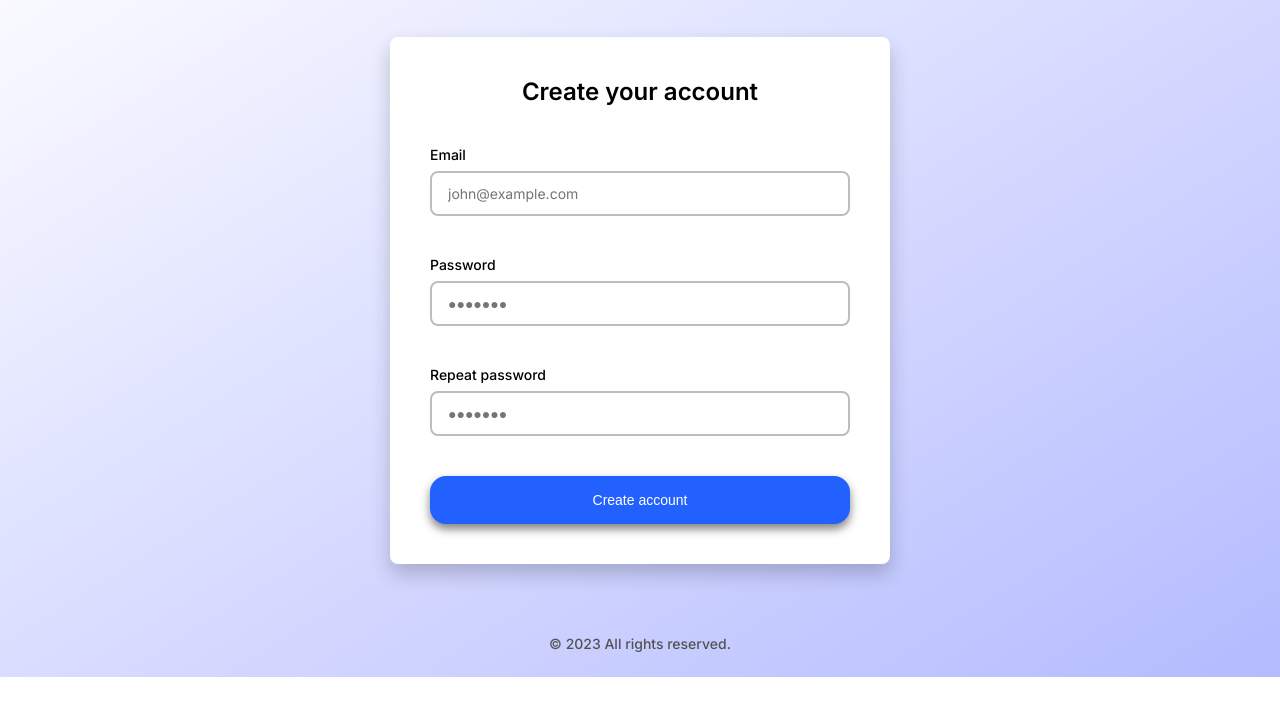
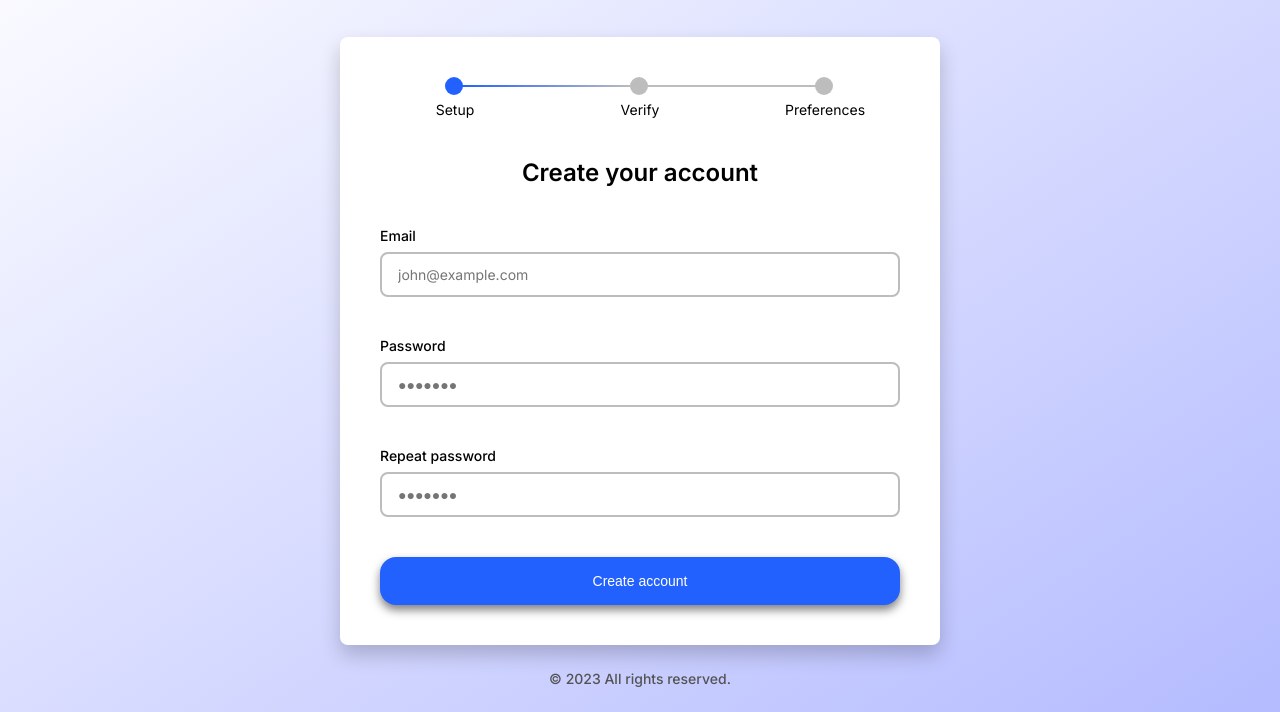
Before and after one commit to dichlorodiphen/dailyui, a website: page 001/index.html in a window 1280 px wide. Shown: the part 123-835 px from the top of the page. Before the commit the page ends 800 px from the top, so only its background shows below. Drawn offline with nearby package versions, Linux system fonts and the light colour scheme; files that its build step writes are made by us from their sources.

Commit message:
001: Finish styling progress bar

```diff
--- a/001/index.html
+++ b/001/index.html
@@ -12,12 +12,34 @@
 
         <main>
             <div class="content">
-                <div class="progress-bar"></div>
+                <!-- Progress bar -->
+                <div class="progress-bar">
+                    <div
+                        class="progress-bar__circle progress-bar__circle--active"
+                    ></div>
+                    <p class="progress-bar__text progress-bar__text--1">
+                        Setup
+                    </p>
+                    <div
+                        class="progress-bar__line progress-bar__line--active"
+                    ></div>
+                    <div class="progress-bar__circle"></div>
+                    <p class="progress-bar__text progress-bar__text--2">
+                        Verify
+                    </p>
+                    <div class="progress-bar__line"></div>
+                    <div class="progress-bar__circle"></div>
+                    <p class="progress-bar__text progress-bar__text--3">
+                        Preferences
+                    </p>
+                </div>
 
                 <div class="signup">
                     <!-- Form -->
                     <form class="form" action="#">
-                        <h2 class="heading-2 form__heading">Create your account</h2>
+                        <h2 class="heading-2 form__heading">
+                            Create your account
+                        </h2>
 
                         <!-- Email -->
                         <div class="form__group">
--- a/001/sass/_layout.scss
+++ b/001/sass/_layout.scss
@@ -5,9 +5,13 @@ body {
 
 .content {
     // Spacing
-    width: 50rem;
+    width: 60rem;
     margin: 0 auto;
     padding: 4rem;
+
+    display: flex;
+    flex-direction: column;
+    gap: 4rem;
 
     // Styling
     background-color: $color-white;
--- /dev/null
+++ b/001/sass/components/_progress-bar.scss
@@ -0,0 +1,58 @@
+.progress-bar {
+    margin: 0 6.5rem;
+    font-size: 1.4rem;
+
+    display: grid;
+    grid-template-rows: repeat(2, 1fr);
+    grid-template-columns: [circle1-start] 2rem [circle1-end] 1fr [circle2-start] 2rem [circle2-end] 1fr [circle3-start] 2rem [circle3-end];
+    row-gap: 0.5rem;
+    justify-content: center;
+    justify-items: stretch;
+    align-items: center;
+
+    &__line {
+        height: 2px;
+        margin: 0 -0.5rem;
+        z-index: 1;
+        background-color: $color-grey-light-1;
+
+        &--active {
+            background-image: linear-gradient(
+                to right,
+                $color-primary,
+                $color-grey-light-1
+            );
+        }
+    }
+
+    &__circle {
+        height: 1.8rem;
+        width: 1.8rem;
+        background-color: $color-grey-light-1;
+        border-radius: 50%;
+        z-index: 2;
+
+        &--active {
+            background-color: $color-primary;
+        }
+    }
+
+    &__text {
+        justify-self: center;
+
+        &--1 {
+            grid-row: 2 / 3;
+            grid-column: circle1-start / circle1-end;
+        }
+
+        &--2 {
+            grid-row: 2 / 3;
+            grid-column: circle2-start / circle2-end;
+        }
+
+        &--3 {
+            grid-row: 2 / 3;
+            grid-column: circle3-start / circle3-end;
+        }
+    }
+}
--- a/001/sass/main.scss
+++ b/001/sass/main.scss
@@ -9,3 +9,4 @@
 @import "components/copyright";
 @import "components/form";
 @import "components/logo";
+@import "components/progress-bar";
```
